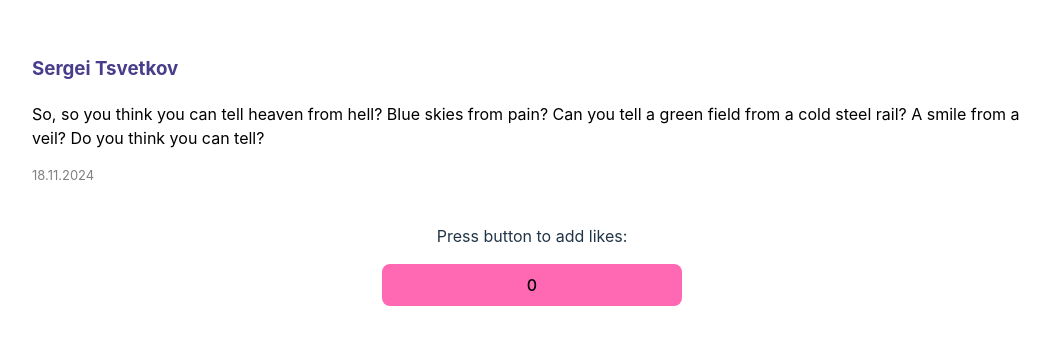
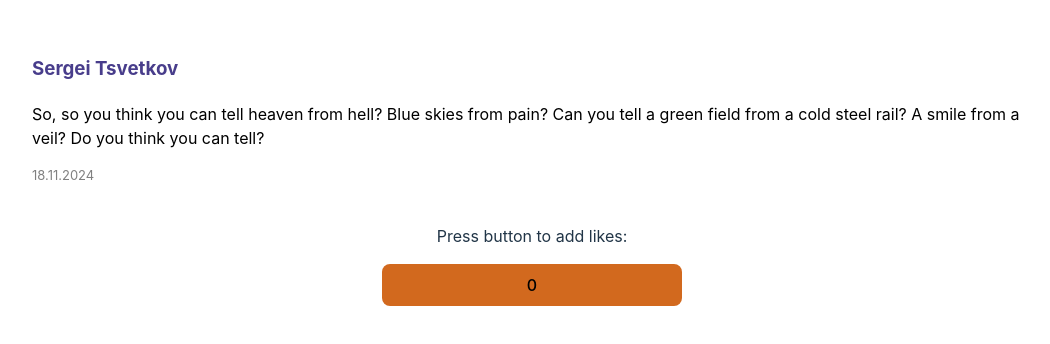
Before and after one commit to tsvetkovsergey/git-practice, a React (Vite) app: page / in a window 1280 px wide. Shown: the part 242-586 px from the top of the page, without its empty margins (108-1158 px from the left). Built offline with nearby package versions, Linux system fonts and the light colour scheme.

Commit message:
chocolate button color

```diff
--- a/src/App.css
+++ b/src/App.css
@@ -7,5 +7,5 @@
 
 button {
   min-width: 300px;
-  background-color: hotpink;
+  background-color: chocolate;
 }
```
